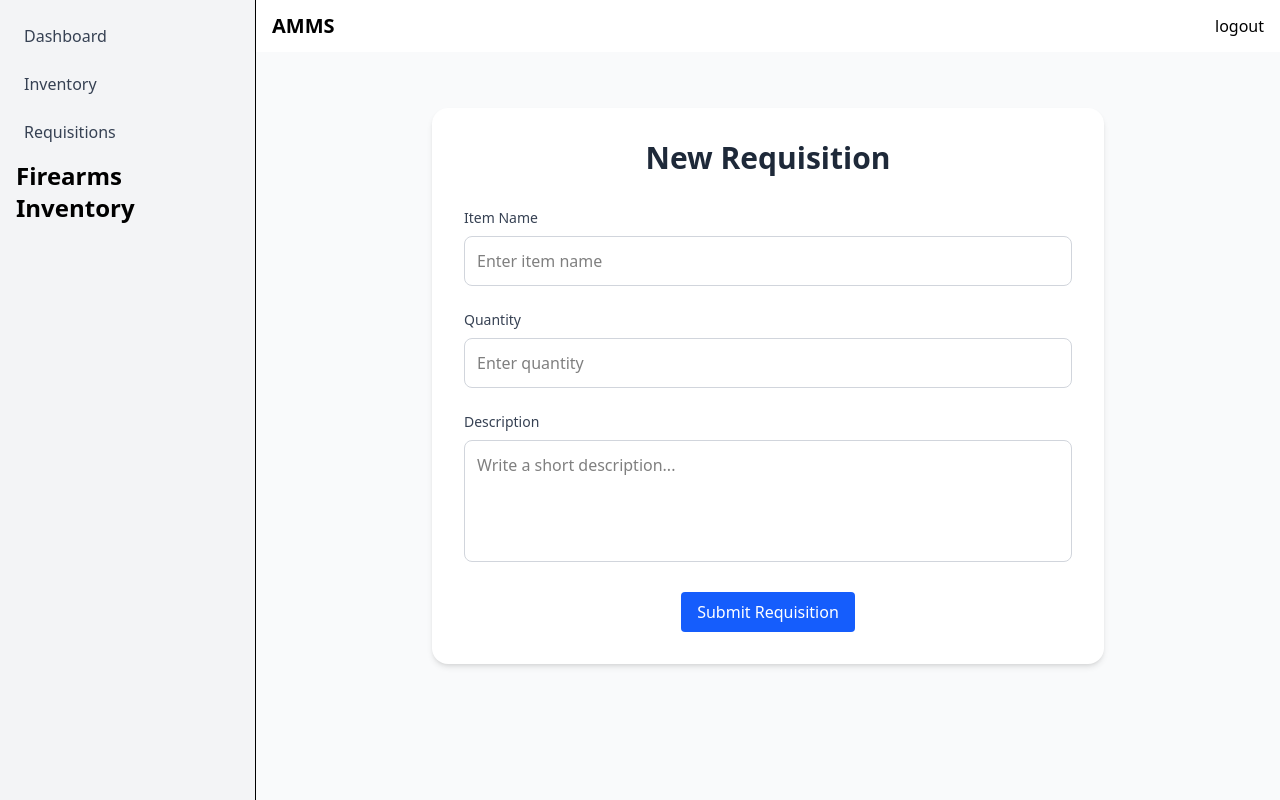
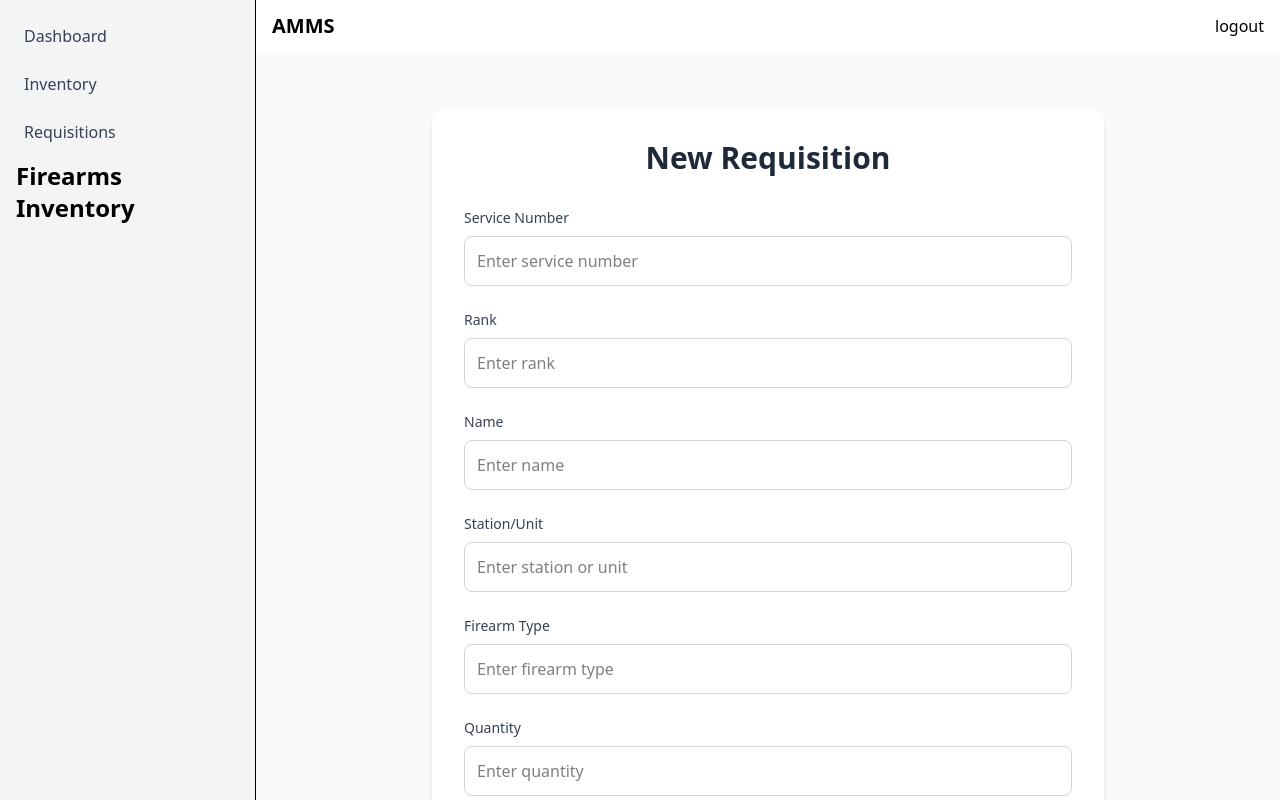
Before and after one commit to EZENGESH/amms-arms-management, a React (Vite) app in the folder frontend/: page /requisitions in a window 1280 px wide. Built offline with nearby package versions, Linux system fonts and the light colour scheme.

Commit message:
refactor: update RequisitionForm to include detailed fields and improve API integration

```diff
--- a/frontend/src/pages/RequisitionForm.jsx
+++ b/frontend/src/pages/RequisitionForm.jsx
@@ -6,9 +6,12 @@ import AdminLayout from '../layouts/AdminLayout';
 
 export default function RequisitionForm() {
   const [formData, setFormData] = useState({
-    itemName: '',
-    quantity: '',
-    description: ''
+    service_number: '',
+    rank: '',
+    name: '',
+    station_unit: '',
+    firearm_type: '',
+    quantity: ''
   });
 
   const [loading, setLoading] = useState(false);
@@ -31,9 +34,12 @@ export default function RequisitionForm() {
 
     try {
       const response = await axios.post('http://localhost:8000/api/requisition/', {
-        item_name: formData.itemName, // Make sure field names match your Django model
-        quantity: formData.quantity,
-        description: formData.description,
+        service_number: formData.service_number,
+        rank: formData.rank,
+        name: formData.name,
+        station_unit: formData.station_unit,
+        firearm_type: formData.firearm_type,
+        quantity: formData.quantity
       });
 
       console.log('Response:', response.data);
@@ -41,9 +47,12 @@ export default function RequisitionForm() {
 
       // Reset the form
       setFormData({
-        itemName: '',
-        quantity: '',
-        description: ''
+        service_number: '',
+        rank: '',
+        name: '',
+        station_unit: '',
+        firearm_type: '',
+        quantity: ''
       });
     } catch (error) {
       console.error('Error submitting requisition:', error);
@@ -65,17 +74,81 @@ export default function RequisitionForm() {
       )}
 
       <form className="space-y-6" onSubmit={handleSubmit}>
-        {/* Item Name */}
+        {/* Service Number */}
         <div>
-          <label htmlFor="itemName" className="block mb-2 text-sm font-medium text-gray-700">
-            Item Name
+          <label htmlFor="service_number" className="block mb-2 text-sm font-medium text-gray-700">
+            Service Number
           </label>
           <input
             type="text"
-            id="itemName"
-            value={formData.itemName}
+            id="service_number"
+            value={formData.service_number}
             onChange={handleChange}
-            placeholder="Enter item name"
+            placeholder="Enter service number"
+            className="w-full p-3 border border-gray-300 rounded-lg focus:outline-none focus:ring-2 focus:ring-blue-500"
+            required
+          />
+        </div>
+
+        {/* Rank */}
+        <div>
+          <label htmlFor="rank" className="block mb-2 text-sm font-medium text-gray-700">
+            Rank
+          </label>
+          <input
+            type="text"
+            id="rank"
+            value={formData.rank}
+            onChange={handleChange}
+            placeholder="Enter rank"
+            className="w-full p-3 border border-gray-300 rounded-lg focus:outline-none focus:ring-2 focus:ring-blue-500"
+            required
+          />
+        </div>
+
+        {/* Name */}
+        <div>
+          <label htmlFor="name" className="block mb-2 text-sm font-medium text-gray-700">
+            Name
+          </label>
+          <input
+            type="text"
+            id="name"
+            value={formData.name}
+            onChange={handleChange}
+            placeholder="Enter name"
+            className="w-full p-3 border border-gray-300 rounded-lg focus:outline-none focus:ring-2 focus:ring-blue-500"
+            required
+          />
+        </div>
+
+        {/* Station/Unit */}
+        <div>
+          <label htmlFor="station_unit" className="block mb-2 text-sm font-medium text-gray-700">
+            Station/Unit
+          </label>
+          <input
+            type="text"
+            id="station_unit"
+            value={formData.station_unit}
+            onChange={handleChange}
+            placeholder="Enter station or unit"
+            className="w-full p-3 border border-gray-300 rounded-lg focus:outline-none focus:ring-2 focus:ring-blue-500"
+            required
+          />
+        </div>
+
+        {/* Firearm Type */}
+        <div>
+          <label htmlFor="firearm_type" className="block mb-2 text-sm font-medium text-gray-700">
+            Firearm Type
+          </label>
+          <input
+            type="text"
+            id="firearm_type"
+            value={formData.firearm_type}
+            onChange={handleChange}
+            placeholder="Enter firearm type"
             className="w-full p-3 border border-gray-300 rounded-lg focus:outline-none focus:ring-2 focus:ring-blue-500"
             required
           />
@@ -97,22 +170,6 @@ export default function RequisitionForm() {
           />
         </div>
 
-        {/* Description */}
-        <div>
-          <label htmlFor="description" className="block mb-2 text-sm font-medium text-gray-700">
-            Description
-          </label>
-          <textarea
-            id="description"
-            value={formData.description}
-            onChange={handleChange}
-            rows="4"
-            placeholder="Write a short description..."
-            className="w-full p-3 border border-gray-300 rounded-lg focus:outline-none focus:ring-2 focus:ring-blue-500 resize-none"
-            required
-          />
-        </div>
-
         {/* Submit Button */}
         <div className="flex justify-center">
           <Button type="submit" disabled={loading}>
@@ -121,6 +178,6 @@ export default function RequisitionForm() {
         </div>
       </form>
     </div>
-    </AdminLayout>
-  );
-}
+        </AdminLayout>
+      );
+    }
--- a/frontend/src/services/apiClient.js
+++ b/frontend/src/services/apiClient.js
@@ -4,6 +4,7 @@ import axios from 'axios';
 // Define base URLs for different microservices
 const USER_API_BASE_URL = 'http://localhost:8001'; // User registration service
 const INVENTORY_API_BASE_URL = 'http://localhost:8009/api';
+const REQUISITION_API_BASE_URL = 'http://localhost:8010/api'; // <-- Add your requisition service base URL
 
 // Create Axios instance for User service
 const api = axios.create({
@@ -23,6 +24,14 @@ const inventoryApi = axios.create({
 
 const logfirearmapi = axios.create({
   baseURL: 'http://localhost:8009/api/',
+  headers: {
+    'Content-Type': 'application/json',
+  },
+});
+
+// Create Axios instance for Requisition service
+const requisitionApi = axios.create({
+  baseURL: REQUISITION_API_BASE_URL,
   headers: {
     'Content-Type': 'application/json',
   },
@@ -76,14 +85,16 @@ const addRefreshTokenInterceptor = (apiInstance) => {
   );
 };
 
-// Apply interceptors to both instances
+// Apply interceptors to all instances
 addTokenInterceptor(api);
 addRefreshTokenInterceptor(api);
 addTokenInterceptor(inventoryApi);
 addRefreshTokenInterceptor(inventoryApi);
 addTokenInterceptor(logfirearmapi);
 addRefreshTokenInterceptor(logfirearmapi);
+addTokenInterceptor(requisitionApi);
+addRefreshTokenInterceptor(requisitionApi);
 
 // Export the instances
-export { api, inventoryApi, logfirearmapi };
-export default api; // Default export remains userApi for backward compatibility
+export { api, inventoryApi, logfirearmapi, requisitionApi };
+export default api; // Default export remains the same
--- a/frontend/src/services/requisitions.js
+++ b/frontend/src/services/requisitions.js
@@ -1,11 +1,18 @@
 import api from './apiClient';
 
+// Create a new requisition
 export async function createRequisition(data) {
   const response = await api.post('/requisitions/', data);
   return response.data;
 }
 
+// Get all requisitions (handle paginated or non-paginated response)
 export async function getRequisitions() {
   const response = await api.get('/requisitions/');
-  return response.data;
+  if (Array.isArray(response.data)) {
+    return response.data;
+  } else if (Array.isArray(response.data.results)) {
+    return response.data.results;
+  }
+  return [];
 }
```
